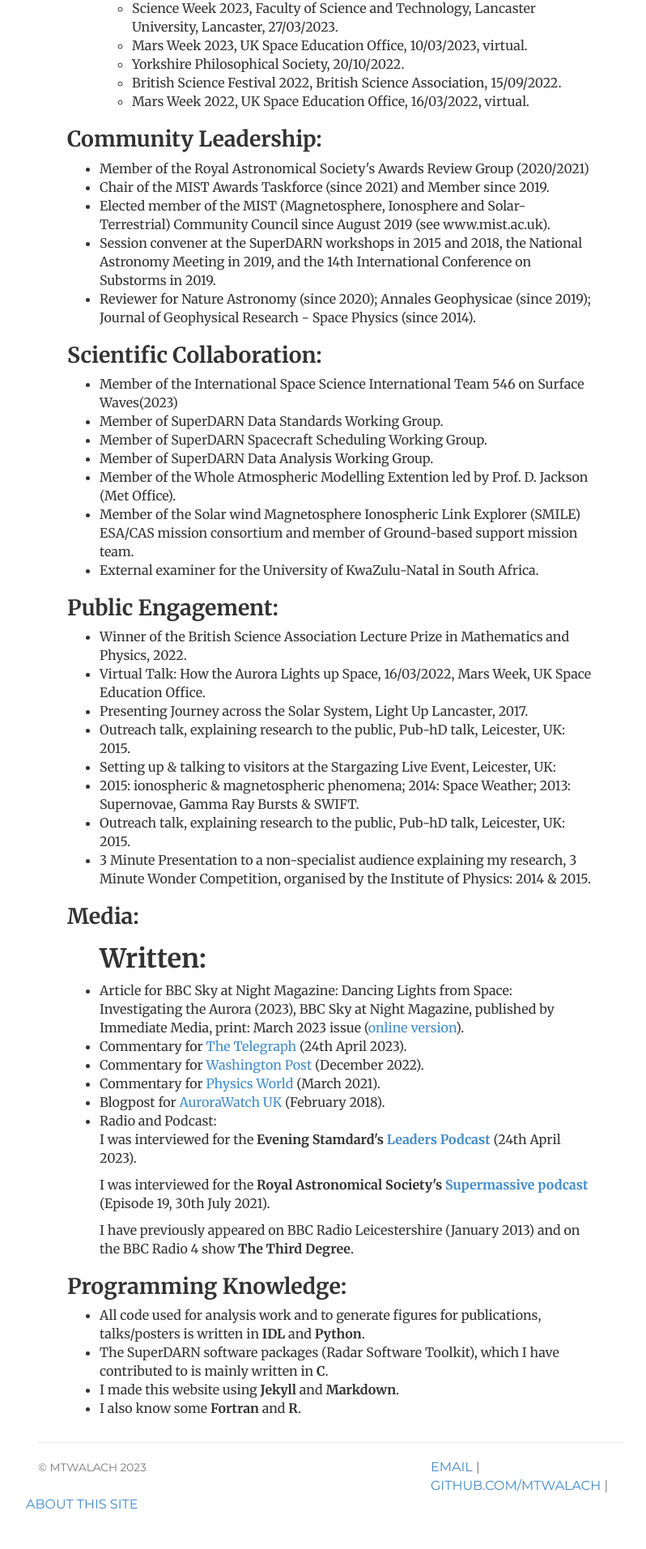
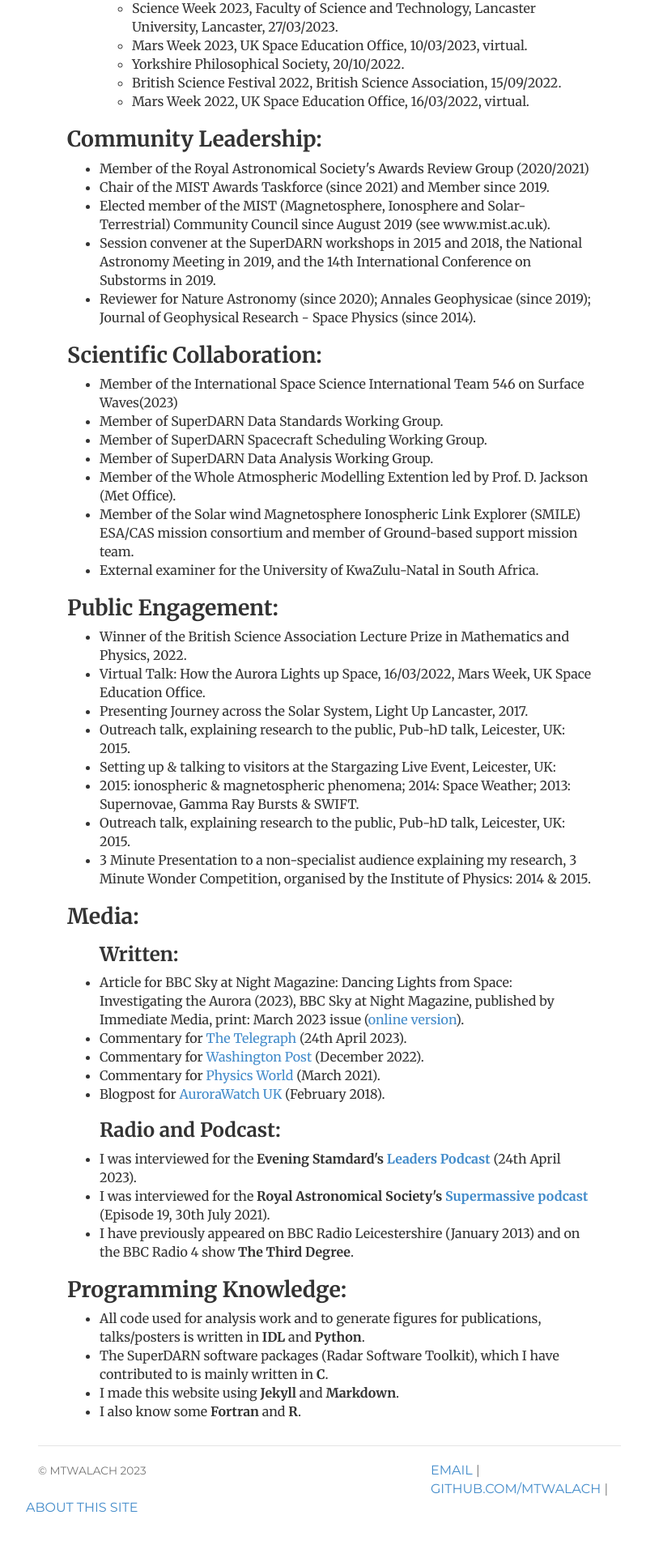
Before and after one commit to mtwalach/mtwalach.github.io, a Jekyll site: the page built from cv/index.html, in a window 1280 px wide. Shown: the part 2919-4832 px from the top of the page at 81% size, without its empty margins (233-1031 px from the left). Built offline with Jekyll 4.4.1, drawn with Linux system fonts in a browser that asks for light colours.

```diff
--- a/cv/index.html
+++ b/cv/index.html
@@ -161,17 +161,17 @@ description:   Maria-Theresia Walach // Space plasma physics & planetary science
 			</ul>
 			<h2>Media:</h2>
 				<ul>
-					<h1> Written:</h1>
+					<h3> Written:</h3>
 						<li> Article for BBC Sky at Night Magazine: Dancing Lights from Space: Investigating the Aurora (2023), BBC Sky at Night Magazine, published by Immediate Media, print: March 2023 issue (<a href="https://www.skyatnightmagazine.com/space-science/what-causes-the-aurora/">online version</a>).</li>
 						<li> Commentary for <a href="https://www.telegraph.co.uk/science/2023/04/24/northern-lights-aurora-uk-tonight-best-time-where-see/">The Telegraph</a> (24th April 2023).</li>
 						<li> Commentary for <a href="https://www.washingtonpost.com/climate-environment/2022/12/15/space-hurricanes-auroras/">Washington Post</a> (December 2022).</li>
 						<li> Commentary for <a href="https://physicsworld.com/a/space-hurricane-observed-in-the-earths-upper-atmosphere/">Physics World</a> (March 2021).</li>
 						<li>Blogpost for  <a href="http://wp.lancs.ac.uk/aurorawatchuk/2018/02/09/changing-the-perspective-looking-at-the-aurora-from-space/">AuroraWatch UK</a> (February 2018).</li>
 
-					<li> Radio and Podcast:
-						<p>I was interviewed for the <b>Evening Stamdard's <a href="https://podfollow.com/1480398327/episode/57b1c97dd8b7b106c443dbc487a34330e361f2d0/view">Leaders Podcast</a></b> (24th April 2023).</p>
-						<p>I was interviewed for the <b>Royal Astronomical Society's <a href="https://audioboom.com/posts/7914285-radiation-belts-and-billionaires">Supermassive podcast</a></b> (Episode 19, 30th July 2021).</p>
-						<p>I have previously appeared on BBC Radio Leicestershire (January 2013) and on the BBC Radio 4 show <strong>The Third Degree</strong>.</p> </li>
+					<h3> Radio and Podcast:</h3>
+						<li>I was interviewed for the <b>Evening Stamdard's <a href="https://podfollow.com/1480398327/episode/57b1c97dd8b7b106c443dbc487a34330e361f2d0/view">Leaders Podcast</a></b> (24th April 2023).</li>
+						<li>I was interviewed for the <b>Royal Astronomical Society's <a href="https://audioboom.com/posts/7914285-radiation-belts-and-billionaires">Supermassive podcast</a></b> (Episode 19, 30th July 2021).</li>
+						<li>I have previously appeared on BBC Radio Leicestershire (January 2013) and on the BBC Radio 4 show <strong>The Third Degree</strong>.</li>
 				</ul>
 			<h2>Programming Knowledge:</h2>
 				<ul>
```
